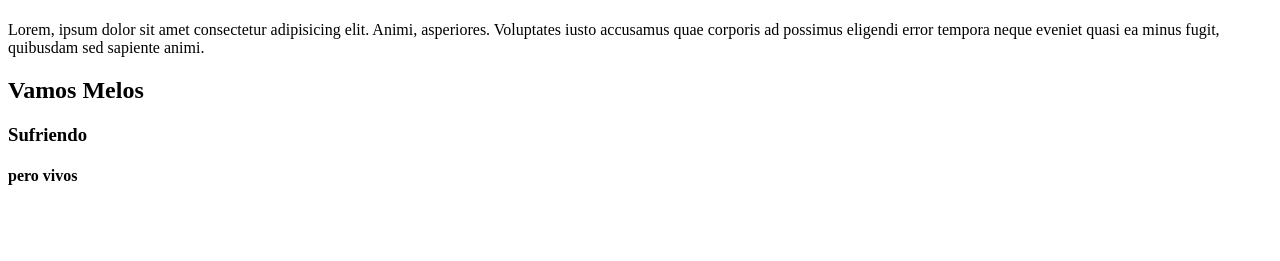
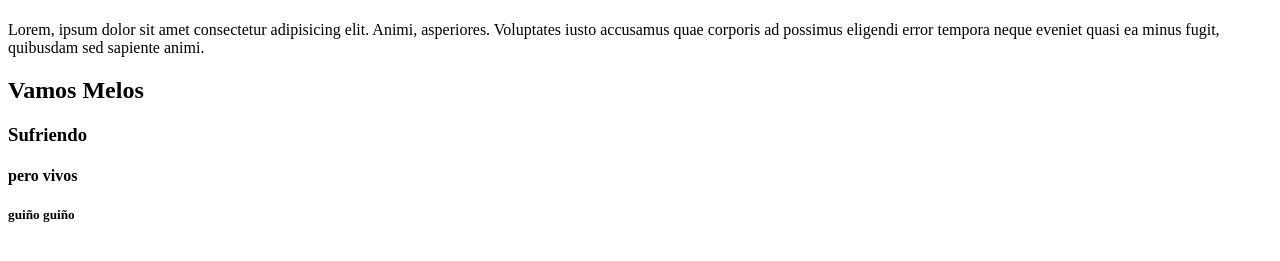
Before and after one commit to Evillux/Ejercicio1Git, a plain HTML site: page index.html in a window 1280 px wide. Shown: the part 59-320 px from the top of the page. Drawn offline with Linux system fonts and the light colour scheme.

Commit message:
Update index.html

```diff
--- a/index.html
+++ b/index.html
@@ -14,7 +14,7 @@
     <h2>Vamos Melos</h2>
     <h3>Sufriendo</h3>
     <h4>pero vivos</h4>
-
+    <h5>guiño guiño</h5>
 
 
 
```
